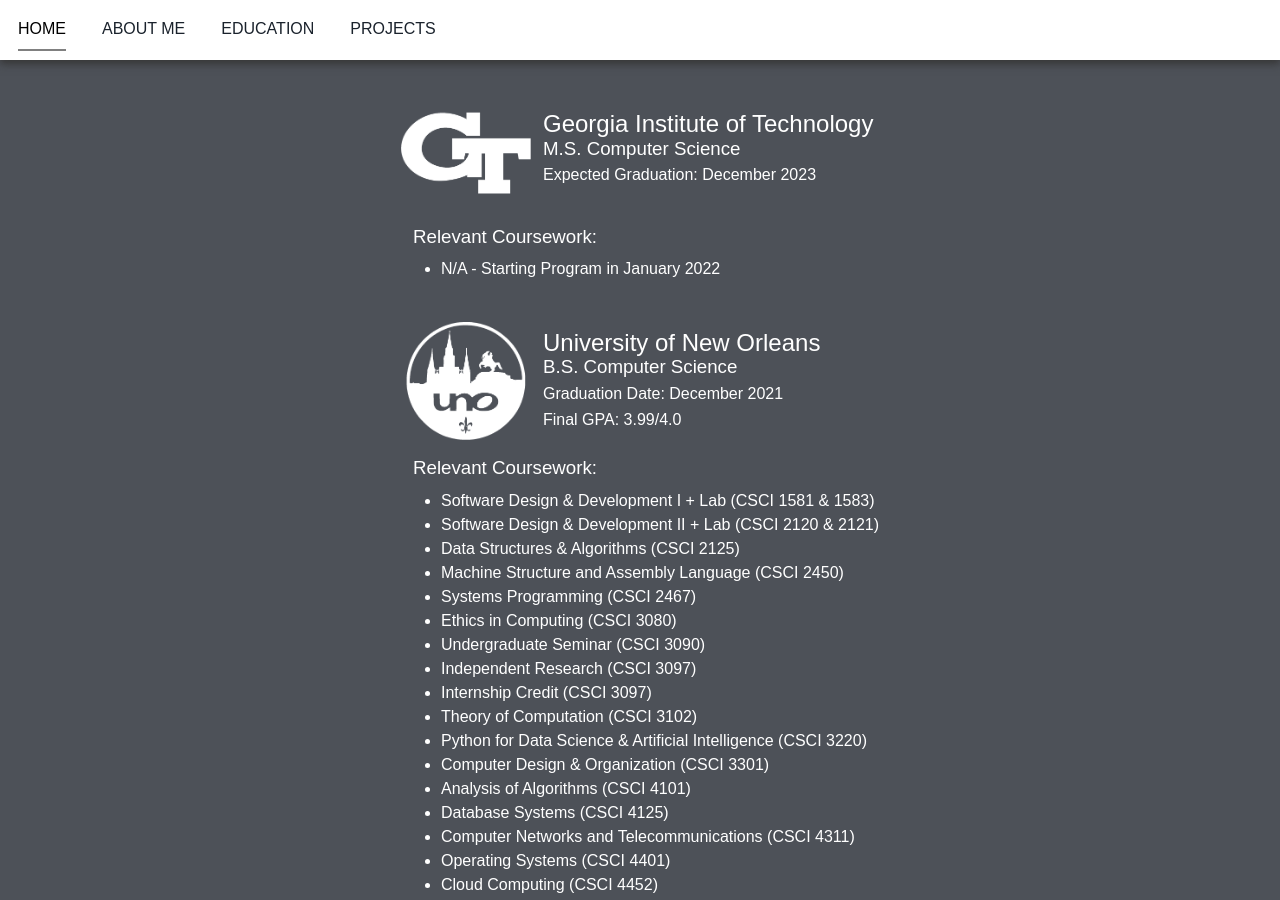
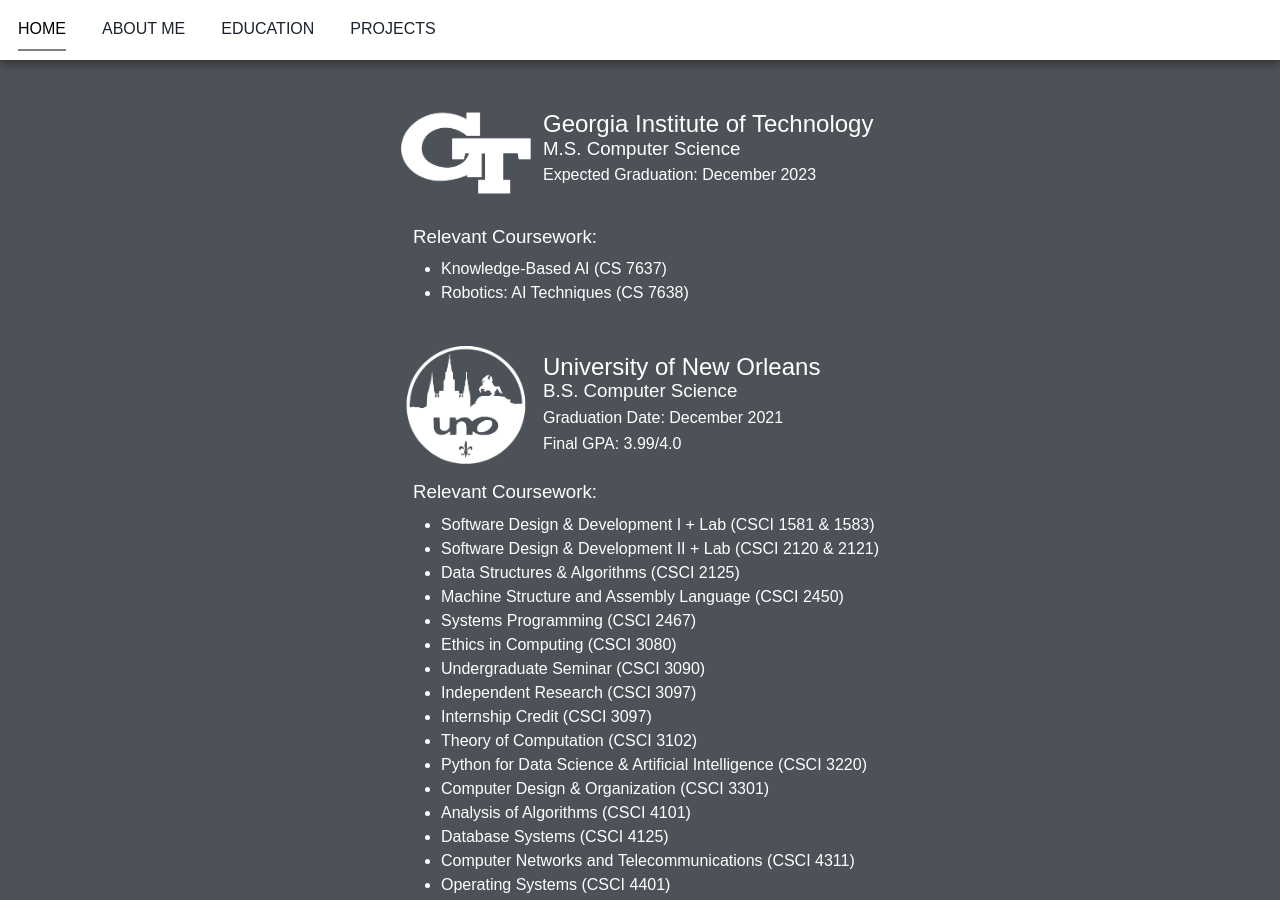
Before and after one commit to Continuiti/personal-website-v2, a Jekyll site: the page built from index.html, in a window 1280 px wide and 900 px high, scrolled down 1820 px. Built offline with Jekyll 4.4.1, drawn with Linux system fonts in a browser that asks for light colours.

Commit message:
Updated first semester of OMSCS courses

```diff
--- a/_includes/education.html
+++ b/_includes/education.html
@@ -13,7 +13,8 @@
             <div class="courses">
                 <h3>Relevant Coursework:</h3>
                 <ul>
-                    <li>N/A - Starting Program in January 2022</li>
+                    <li>Knowledge-Based AI (CS 7637)</li>
+                    <li>Robotics: AI Techniques (CS 7638)</li>
                 </ul>
             </div>
         </div>
```
